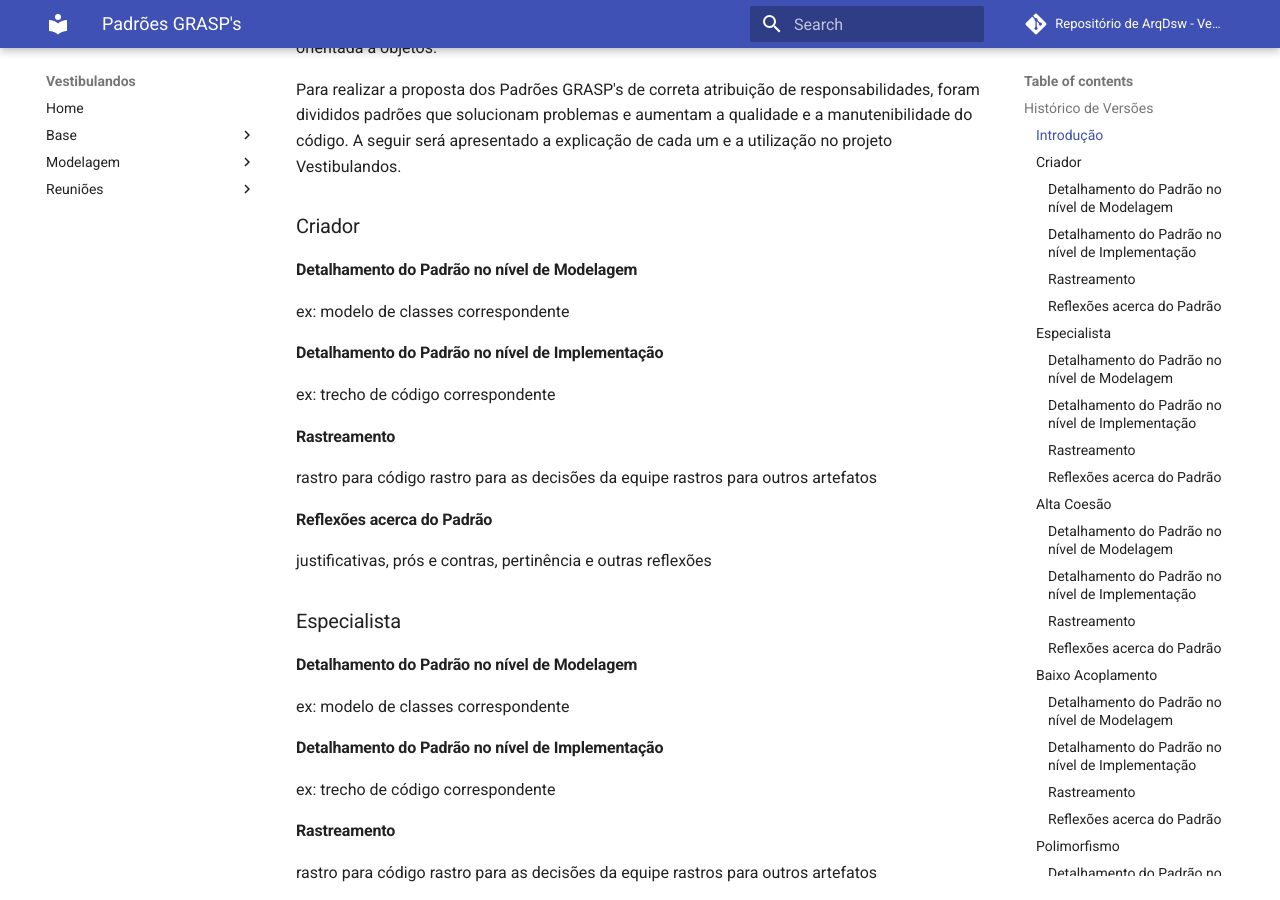
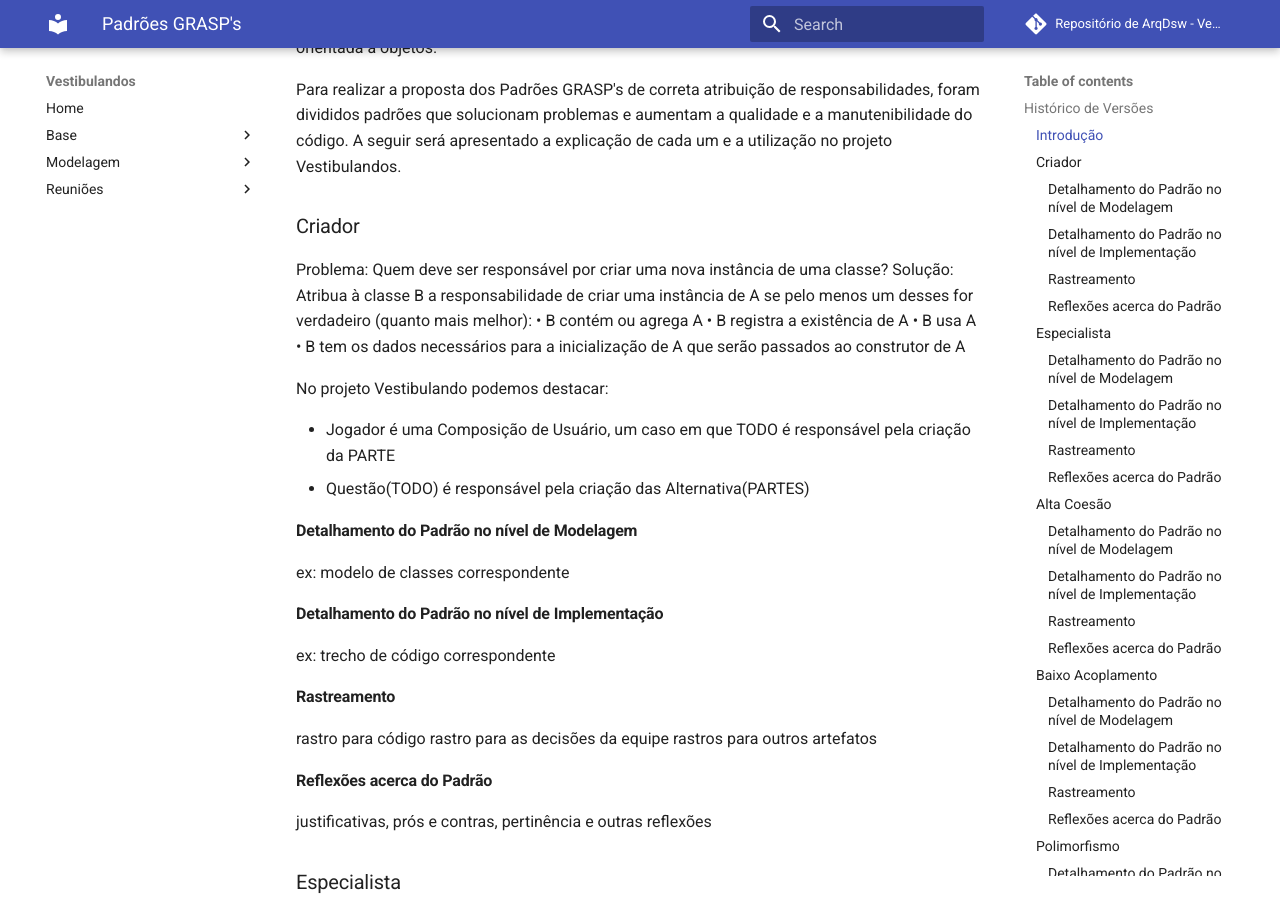
Before and after one commit to UnBArqDsw/2020.1_G4_Vestibulandos, an MkDocs documentation site: the page built from docs/padroes_de_projeto/grasps.md, in a window 1280 px wide and 900 px high, scrolled down 576 px. Built offline with MkDocs 1.6.1 and Material for MkDocs 9.7.7, drawn with Linux system fonts in a browser that asks for light colours; comment, search, counter and statistics services are not loaded.

Commit message:
Adicionando GRASP Criador
Co-authored-by: Julio Litwin <j.litwin@live.com>

```diff
--- a/docs/padroes_de_projeto/grasps.md
+++ b/docs/padroes_de_projeto/grasps.md
@@ -16,6 +16,19 @@ Os Padrões GRASP's (General Responsibility Assignment Software Patterns) consis
 Para realizar a proposta dos Padrões GRASP's de correta atribuição de responsabilidades, foram divididos padrões que solucionam problemas e aumentam a qualidade e a manutenibilidade do código. A seguir será apresentado a explicação de cada um e a utilização no projeto Vestibulandos.
 
 ### Criador
+
+Problema: Quem deve ser responsável por criar uma nova instância de uma classe?
+Solução: Atribua à classe B a responsabilidade de criar uma instância de A se pelo menos um desses for verdadeiro (quanto mais melhor):
+• B contém ou agrega A
+• B registra a existência de A
+• B usa A
+• B tem os dados necessários para a inicialização de A que
+serão passados ao construtor de A
+
+No projeto Vestibulando podemos destacar:
+
+- Jogador é uma Composição de Usuário, um caso em que TODO é responsável pela criação da PARTE
+- Questão(TODO) é responsável pela criação das Alternativa(PARTES)
 
 #### Detalhamento do Padrão no nível de Modelagem
 ex: modelo de classes correspondente
```
Also changed, not shown: docs/img/diagramas/diagrama_grasp_criador.png (added).
